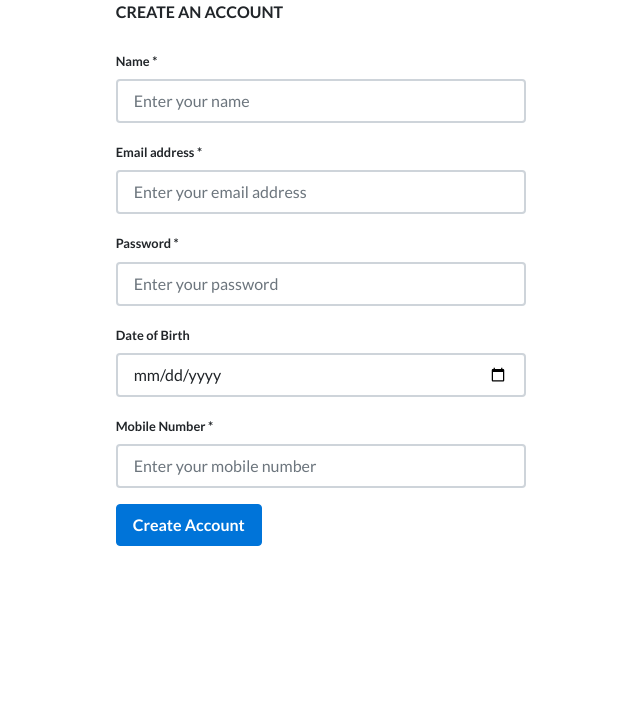
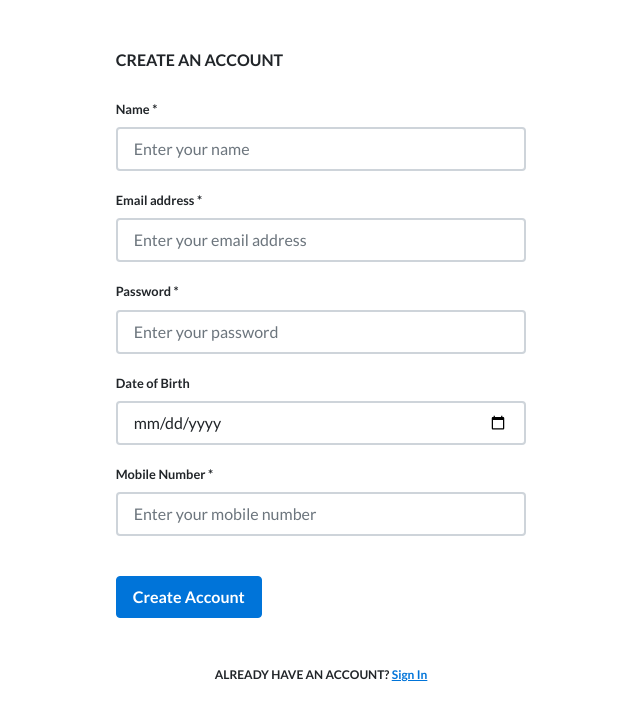
Before and after one commit to rekham13/guvi-internship, a website built with Parcel: page src/html/signup.html in a window 1280 px wide. Shown: the whole page, without its empty margins (319-959 px from the left). Built offline with nearby package versions, Linux system fonts and the light colour scheme.

Commit message:
add margin top and link to signin

```diff
--- a/src/html/signup.html
+++ b/src/html/signup.html
@@ -9,7 +9,7 @@
 </head>
 <body>
     <main>
-        <div class="row d-flex justify-content-center">
+        <div class="row d-flex justify-content-center mt-5">
             <div class="col-10 col-md-8 col-lg-4">
                 <header class="mb-4 font-weight-700 font-size-1">
                     CREATE AN ACCOUNT
@@ -41,9 +41,12 @@
                             <input type="tel" class="form-control" id="mobile" placeholder="Enter your mobile number">
                             <div id="mobileError" class="form-text field-error"></div>
                         </div>
-                        <button type="submit" class="btn btn-primary font-weight-700 font-size-1">Create Account</button>
+                        <button type="submit" class="btn btn-primary font-weight-700 font-size-1 mt-4">Create Account</button>
                     </form>
                 </div>
+                <footer class="text-center font-size-3 font-weight-700 mt-5">
+                    ALREADY HAVE AN ACCOUNT? <a href="signin.html">Sign In</a>
+                </footer>
             </div>
         </div>
     </main>
```
